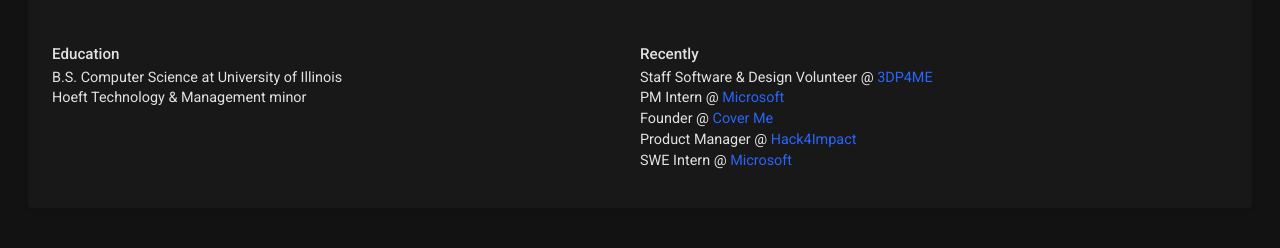
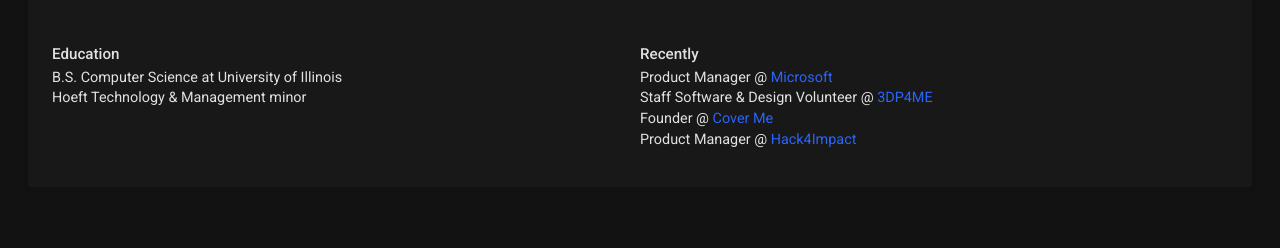
Before and after one commit to eckels/newersitedev, a plain HTML site: page index.html in a window 1280 px wide. Shown: the part 155-403 px from the top of the page. Drawn offline with Linux system fonts and the light colour scheme.

Commit message:
Update index.html
update title and cover me link

```diff
--- a/index.html
+++ b/index.html
@@ -72,11 +72,10 @@
                             </div>
                             <div class="bottom-item">
                                 <h6>Recently</h6>
+                                <p>Product Manager @ <a href="https://www.microsoft.com/en-us/" target="_blank">Microsoft</a></p>
                                 <p>Staff Software & Design Volunteer @ <a href="https://www.3dp4me.org" target="_blank">3DP4ME</a></p>
-                                <p>PM Intern @ <a href="https://www.microsoft.com/en-us/" target="_blank">Microsoft</a></p>
-                                <p>Founder @ <a href="https://www.covermeonline.com" target="_blank">Cover Me</a></p>
+                                <p>Founder @ <a href="work/cover-me" target="_blank">Cover Me</a></p>
                                 <p>Product Manager @ <a href="https://uiuc.hack4impact.org" target="_blank">Hack4Impact</a></p>
-                                <p>SWE Intern @ <a href="https://www.microsoft.com/en-us/" target="_blank">Microsoft</a></p>
                             </div>
                         </div>
                     </div>
```
